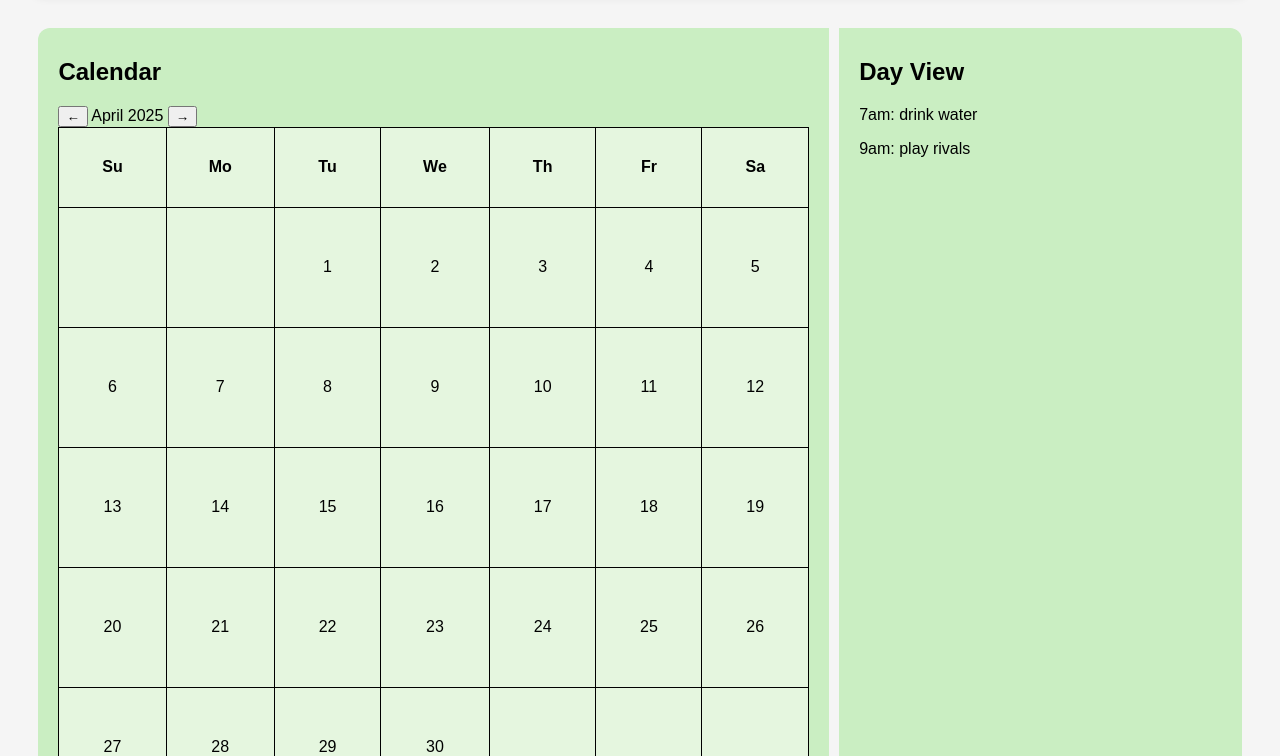
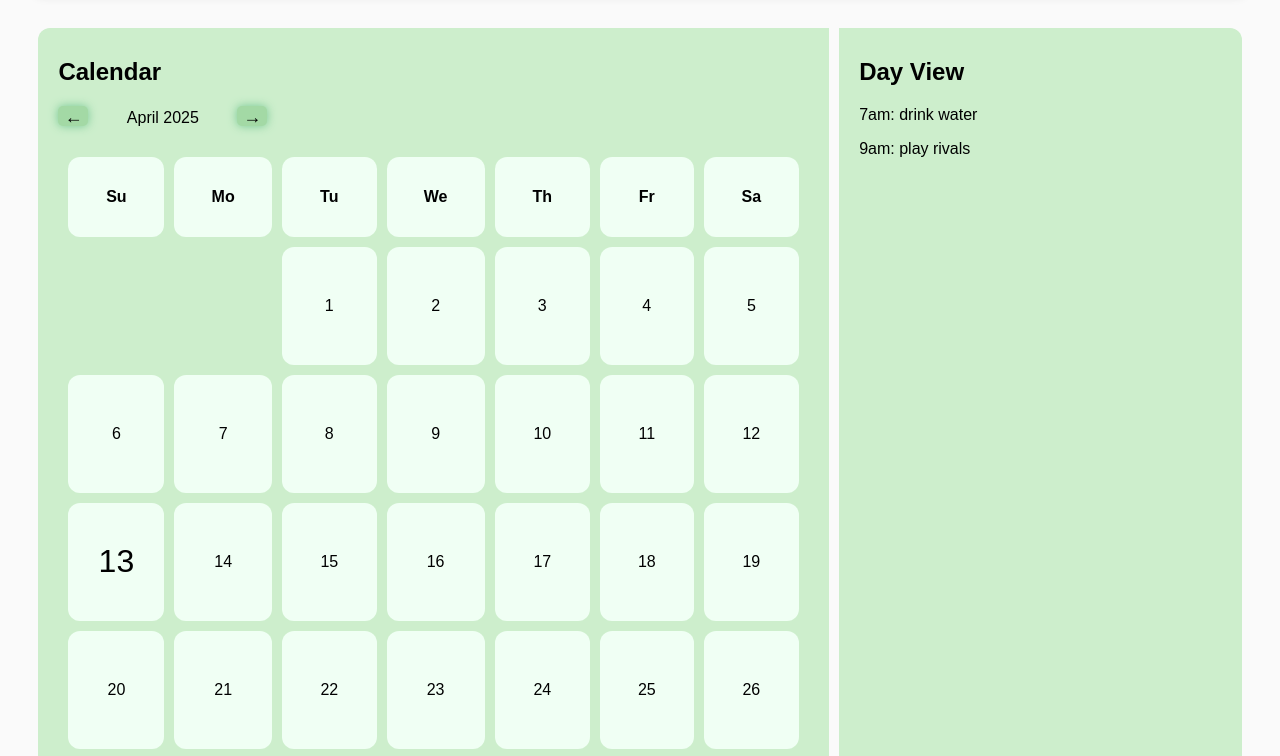
Before and after one commit to Implycitt/Zenithly, a website built with Vite: page src/renderer/index.html in a window 1280 px wide. Shown: the part 92-848 px from the top of the page. Built offline with nearby package versions, Linux system fonts and the light colour scheme.

Commit message:
new color scheme

```diff
--- a/src/renderer/assets/main.css
+++ b/src/renderer/assets/main.css
@@ -1,9 +1,12 @@
-/*CSS Variables*/
+/* Updated CSS Variables */
 :root {
-  --white: #F5F5F5;
-  --offwhiteGreen: #E5F6DF;
-  --pastelGreen: #CAEEC2;
-  --lightGreen: #90EE91;
+  --white: #FAFAFA;
+  --offwhiteGreen: #F0FFF4;
+  --pastelGreen: #CDEECC;
+  --lightGreen: #A3D9A5;
+  --mediumGreen: #76C893;
+  --hoverGreen: #5DBB89;
+  --deepGreen: #4F9D69;
 }
 
 * {
@@ -16,24 +19,24 @@ body {
   margin: 0;
 }
 
-/*Nav Styles*/
+/* Nav Styles */
 .nav {
   display: flex;
   justify-content: space-between;
   align-items: center;
   padding: 10px;
-  background-color: var(--pastelGreen);
+  background-color: var(--mediumGreen);
+  color: white;
   position: fixed;
   top: 0;
   left: 50%;
   transform: translateX(-50%);
   width: 95vw;
   margin-top: 30px;
-  border-radius: 12px; /* optional, for a cleaner look */
-  box-shadow: 0 2px 10px rgba(0,0,0,0.1); /* optional shadow */
+  border-radius: 12px;
+  box-shadow: 0 2px 10px rgba(0,0,0,0.1);
   z-index: 100;
 }
-
 
 .nav nav {
   margin: auto 20px;
@@ -43,13 +46,14 @@ body {
 .nav nav a {
   margin: 0 20px;
   cursor: pointer;
+  color: white;
 }
 
 .nav h1 {
   margin: auto 20px;
 }
 
-/*Content Styles*/
+/* Content Styles */
 .content {
   display: flex;
   flex-direction: row;
@@ -57,44 +61,83 @@ body {
   width: 94vw;
   margin: 0 auto;
   margin-top: 120px;
+  margin-bottom: 20px;
   height: 880px;
 }
 
-/*Calendar page*/
+/* Calendar page */
 .calendarBody {
-  background-color: var(--pastelGreen);
   flex: 2 1 1200px;
   padding: 10px 20px;
   min-height: 600px;
   border-top-left-radius: 12px;
   border-bottom-left-radius: 12px;
+  background-color: var(--pastelGreen);
 }
 
-.tempCalendar {
-  border-collapse: collapse;
-  background-color: var(--offwhiteGreen);
-  border: 1px solid black;
+/* Calendar header */
+#calendar-header {
+  display: flex;
 }
 
-.tempCalendar thead th {
+#prev-month, #next-month {
+  background-color: var(--lightGreen);
+  color: black;
+  width: 30px;
+  height: 20px;
+  border-radius: 5px;
+  border: none;
+  font-size: 18px;
+  cursor: pointer;
+  box-shadow: 0 0 10px var(--mediumGreen);
+  transition: background-color 0.5s;
+}
+
+#prev-month:only-child, #next-month:only-child {
+  margin: 0 auto;
+}
+
+#prev-month:hover, #next-month:hover {
+  background-color: var(--hoverGreen);
+}
+
+#month-year {
+  display: flex;
+}
+
+/* Calendar styles */
+.calendar {
+  border-collapse: separate;
+  background-color: var(--pastelGreen);
+  margin-top: 20px;
+  border-spacing: 10px;
+  table-layout: auto;
+}
+
+
+.today {
+  font-size: xx-large;
+}
+
+.calendar thead th {
   width: 170px;
   height: 80px;
   text-align: center;
   padding: 0.5rem;
-  text-align: center;
-  border: 1px solid black;
+  background-color: var(--offwhiteGreen);
+  border-radius: 12px;
 }
 
-.tempCalendar tbody td {
+.calendar tbody td {
   width: 170px;
-  height: 120px;
+  height: auto;
   text-align: center;
-  padding: 0.5rem;
-  text-align: center;
-  border: 1px solid black;
+  padding: 0;
+  background-color: var(--offwhiteGreen);
+  border-radius: 12px;
 }
 
-/*Reminders page*/
+/* Reminders page */
 .reminders {
   background-color: var(--pastelGreen);
   position: relative;
@@ -106,7 +149,7 @@ body {
   border-bottom-right-radius: 12px;
 }
 
-/*Reminders button*/
+/* Reminders button */
 .add-reminder {
   position: absolute;
   bottom: 30px;
@@ -121,10 +164,10 @@ body {
   justify-content: center;
   font-size: 24px;
   cursor: pointer;
-  box-shadow: 0 0 10px var(--lightGreen);
+  box-shadow: 0 0 10px var(--mediumGreen);
 }
 
 .add-reminder:hover {
-  background-color: #a0bd9a;
+  background-color: var(--hoverGreen);
   transition: background-color 0.5s;
 }
--- a/src/renderer/index.html
+++ b/src/renderer/index.html
@@ -17,18 +17,18 @@
     </div>
 
     <div class="content">
-      <div class="calendarBody">
+      <div id="calendarBody" class="calendarBody">
         <h2>Calendar</h2>
 
         <!-- Calendar Navigation -->
         <div class="calendar-header">
           <button id="prev-month">&#8592;</button>
-          <span id="month-year"></span>
+          <span id="month-year" style="display: inline-block; width: 140px; text-align: center;"></span>
           <button id="next-month">&#8594;</button>
         </div>
 
         <!-- Calendar Table -->
-        <table class="tempCalendar">
+        <table id="calendar" class="calendar">
           <thead>
             <tr>
               <th>Su</th>
@@ -55,6 +55,6 @@
     </div>
 
     <script type="module" src="./src/renderer.js"></script>
-    <script type="module" src="./src/scripts/calender.js"></script>
+    <script type="module" src="./src/scripts/calendar.js"></script>
   </body>
 </html>
--- a/src/renderer/src/scripts/calender.js
+++ b/src/renderer/src/scripts/calendar.js
@@ -56,6 +56,30 @@ function renderCalendar(month, year) {
     }
   }
 
+  function calendarHeight() {
+    const rows = calendarBody.getElementsByTagName("tr");
+    const calendarHeight = 590;
+    const rowHeight = calendarHeight / rows.length;
+
+    for (let row of rows) {
+      row.style.height = `${rowHeight}px`;
+    }
+  }
+
+
+
+
+function checkContent() {
+  const cells = calendarBody.getElementsByTagName("td");
+
+  for (let cell of cells) {
+    if (cell.innerHTML === "") {
+      cell.style.borderWidth = "0px";
+      cell.style.backgroundColor = "transparent";
+    }
+  }
+}
+
 // Button
 prevBtn.addEventListener("click", () => {
     currentMonth--;
@@ -64,6 +88,8 @@ prevBtn.addEventListener("click", () => {
       currentYear--;
     }
     renderCalendar(currentMonth, currentYear);
+    calendarHeight();
+    checkContent();
   });
 
 nextBtn.addEventListener("click", () => {
@@ -73,6 +99,10 @@ nextBtn.addEventListener("click", () => {
       currentYear++;
     }
     renderCalendar(currentMonth, currentYear);
+    calendarHeight();
+    checkContent();
   });
 
 renderCalendar(currentMonth, currentYear);
+calendarHeight();
+checkContent();
```
